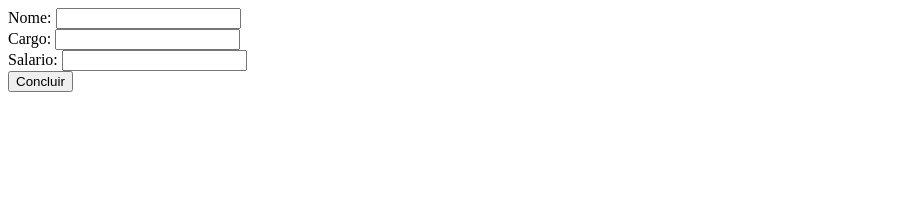
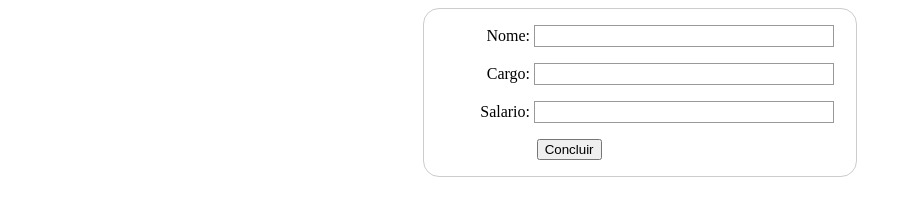
Before and after one commit to Thales-Araujo/programacao-script, a website: page index.html in a window 1280 px wide. Shown: the whole page, without its empty margins (0-912 px from the left). Drawn offline with Linux system fonts and the light colour scheme.

Commit message:
Formulario Finalizado

```diff
--- a/index.html
+++ b/index.html
@@ -5,6 +5,39 @@
     <meta http-equiv="X-UA-Compatible" content="IE=edge">
     <meta name="viewport" content="width=device-width, initial-scale=1.0">
     <title>Projeto 01</title>
+    <style>
+        form {
+            margin: 0 auto;
+            width: 400px;
+            padding: 1em;
+            border: 1px solid #CCC;
+            border-radius: 1em;
+        }
+        form div + div {
+            margin-top: 1em;
+        }
+        label {
+            display: inline-block;
+            width: 90px;
+            text-align: right;
+        }
+        input{
+            font: 1em sans-serif;
+            width: 300px;
+            box-sizing: border-box;
+            border: 1px solid #999;
+        }
+        input:focus {
+            border-color: #000;
+        }
+        .button {
+            padding-left: 90px;
+            }
+        button {
+        margin-left: .5em;
+        }
+
+    </style>
 </head>
 <body>
     <form action ="index.js" method="post">
```
